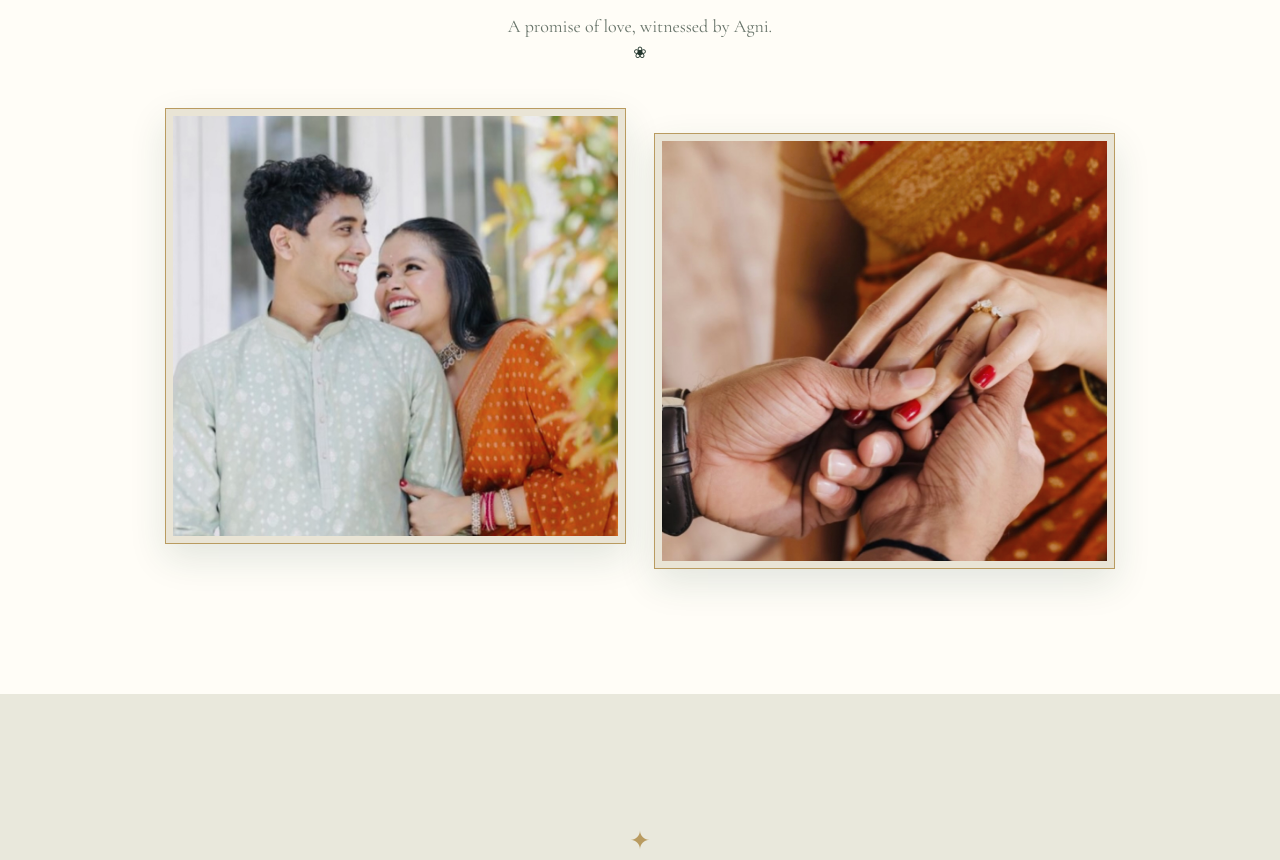
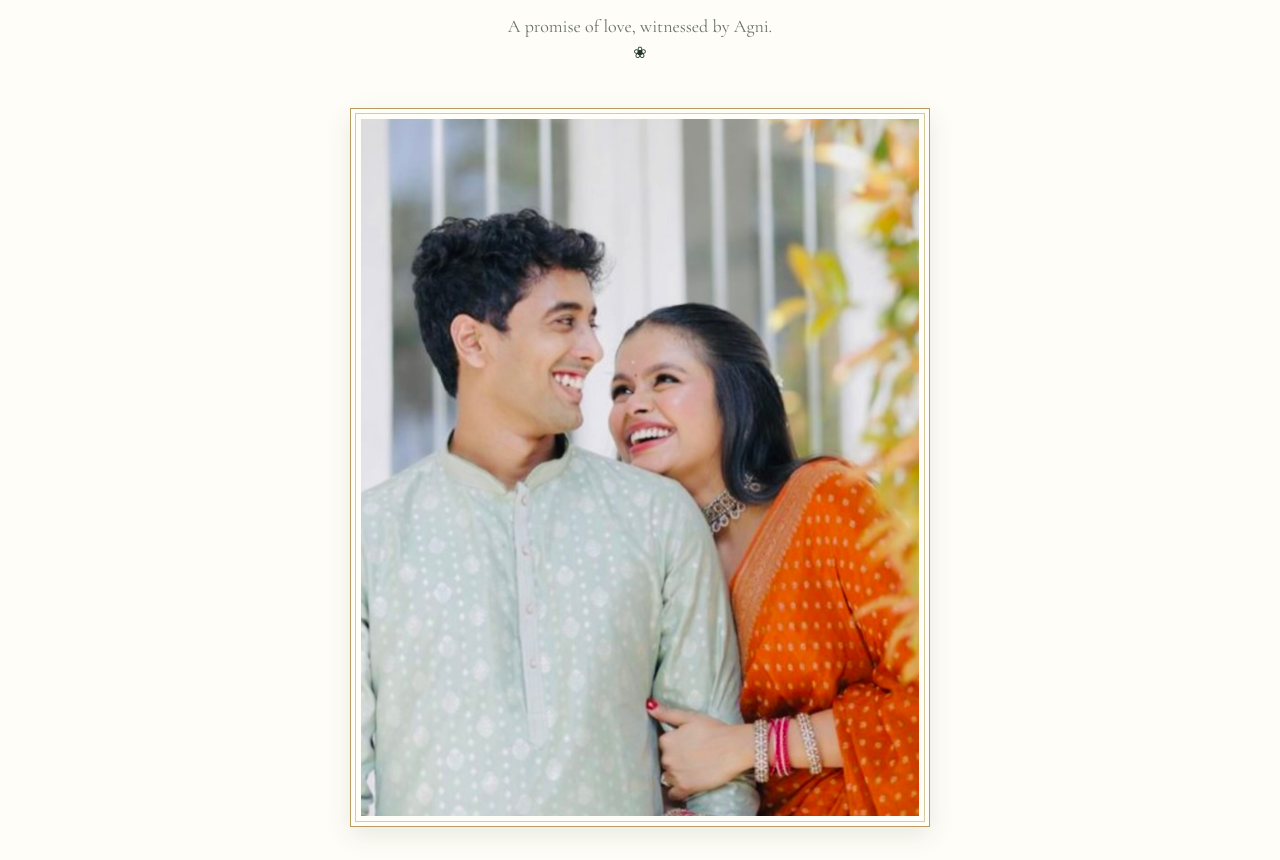
Before and after one commit to menonvivek32-spec/Shivani-Kiran-wedding-, a plain HTML site: page index.html in a window 1280 px wide. Shown: the part 2636-3496 px from the top of the page. Drawn offline with nearby package versions, Linux system fonts and the light colour scheme.

Commit message:
Update styles.css

```diff
--- a/styles.css
+++ b/styles.css
@@ -198,3 +198,45 @@
   margin-top: 10px;
   margin-bottom: 0;
 }
+/* Agni Sakshi – ornamental photo frames */
+
+.gallery-two {
+  display: flex;
+  flex-direction: column;
+  gap: 32px;
+  width: 100%;
+  max-width: 580px;
+  margin: 45px auto 0;
+}
+
+.gallery-two .photo {
+  position: relative;
+  width: 100%;
+  padding: 10px;
+  margin: 0;
+  background: #fffdf7;
+  border: 1px solid #b99b60;
+  box-shadow: 0 8px 25px rgba(23, 63, 50, 0.10);
+}
+
+.gallery-two .photo::before {
+  content: "";
+  position: absolute;
+  inset: 4px;
+  border: 1px solid #d9c99e;
+  pointer-events: none;
+  z-index: 1;
+}
+
+.gallery-two .photo img {
+  display: block;
+  width: 100%;
+  height: auto;
+  aspect-ratio: 4 / 5;
+  object-fit: cover;
+  filter: none;
+}
+
+.gallery-two .photo figcaption {
+  display: none;
+}
```
